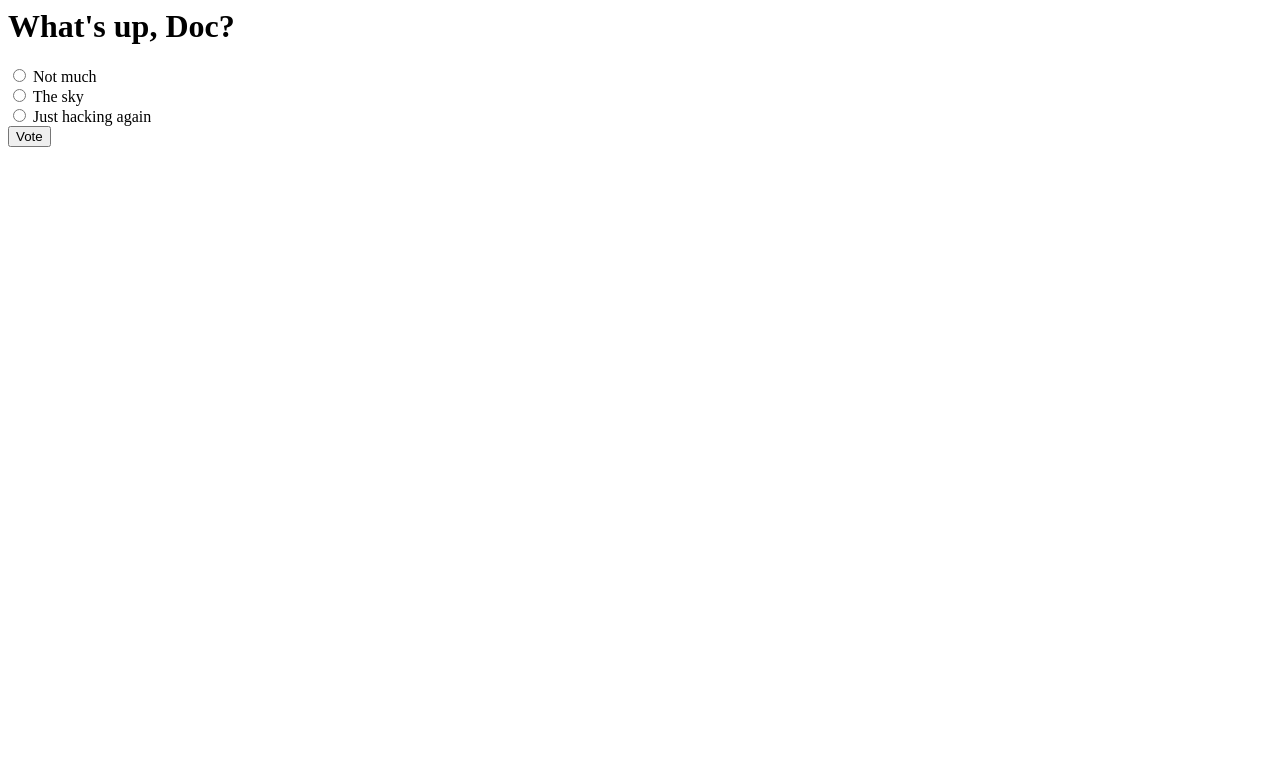
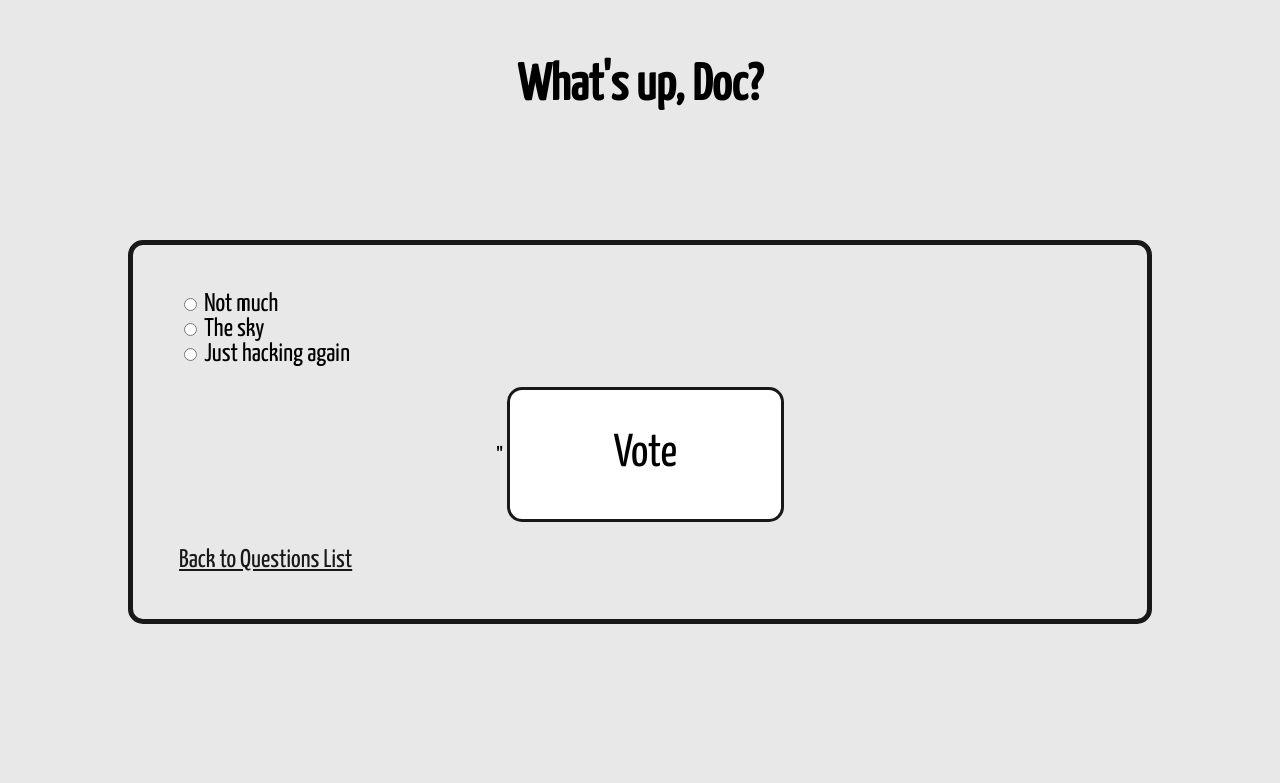
Before and after one commit to BritCoder96/Django-Tutorial, a Django app: page /polls/1/ in a window 1280 px wide. Shown: the top 783 px of the page. Run offline with Django 3.2, Linux system fonts and the light colour scheme; data comes from the database, SQL or seed files in the repository; both versions use the stored data as it was after the commit.

Commit message:
CSS stuff up!

```diff
--- /dev/null
+++ b/polls/static/polls/styles.css
@@ -0,0 +1,46 @@
+body {
+	background: #E8E8E8;
+	margin: 0 auto;
+	font-family: 'Yanone Kaffeesatz', sans-serif;
+	font-size: 1.6em;
+}
+a {
+	color: #181818;
+}
+
+a:visited {
+	color: #181818;
+}
+
+h1 {
+	margin: 1.2em;
+	text-align: center;
+}
+
+.polls-list {
+	margin: 5em;
+	padding: 1.8em;
+	border-style: solid;
+	border-width: 5px;
+	border-color: #181818;
+	border-radius: 15px;
+}
+
+.submit-btn {
+	margin-top: .1em;
+	background: #FFFFFF;
+	margin: 0 auto;
+	font-family: 'Yanone Kaffeesatz', sans-serif;
+	font-size: 1.8em;
+	border-style: solid;
+	border-width: 3px;
+	border-color: #181818;
+	border-radius: 15px;
+	padding: .9em;
+	width: 30%;
+}
+
+.button-div {
+	text-align: center;
+	margin-top: .8em;
+}
--- a/polls/templates/polls/detail.html
+++ b/polls/templates/polls/detail.html
@@ -1,5 +1,10 @@
+{% load static %}
+
+<link rel="stylesheet" type="text/css" href="{% static 'polls/styles.css' %}" />
+<link href="https://fonts.googleapis.com/css?family=Yanone+Kaffeesatz" rel="stylesheet">
 <h1>{{ question.question_text }}</h1>
 
+<div class="polls-list">
 	{% if error_message %}<p><strong>{{ error_message }}</strong></p>{% endif %}
 
 	<form action="{% url 'polls:vote' question.id %}" method="post">
@@ -8,5 +13,9 @@
 		    <input type="radio" name="choice" id="choice{{ forloop.counter }}" value="{{ choice.id }}" />
 		    <label for="choice{{ forloop.counter }}">{{ choice.choice_text }}</label><br />
 		{% endfor %}
-<input type="submit" value="Vote" />
+		<div class="button-div">"
+			<input type="submit" value="Vote" class='submit-btn'/>
+		</div>
 	</form>
+	<a href="{% url 'polls:index' %}">Back to Questions List</a>
+</div>
--- a/polls/templates/polls/index.html
+++ b/polls/templates/polls/index.html
@@ -1,7 +1,10 @@
 {% load static %}
+<link href="https://fonts.googleapis.com/css?family=Yanone+Kaffeesatz" rel="stylesheet">
 
-<link rel="stylesheet" type="text/css" href="{% static 'polls/style.css' %}" />
+<link rel="stylesheet" type="text/css" href="{% static 'polls/styles.css' %}" />
 
+<h1>Currently Open Polls</h1>
+<div class='polls-list'>
 	{% if latest_question_list %}
 	    <ul>
 	    {% for question in latest_question_list %}
@@ -11,3 +14,4 @@
 	{% else %}
 	    <p>No polls are available.</p>
 	{% endif %}
+</div>
```
Also changed, not shown: polls/static/polls/style.css (deleted, +0 -7 lines), polls/templates/polls/results.html (+15 -6 lines), db.sqlite3. Lines whose indentation alone changed are shown as unchanged.
